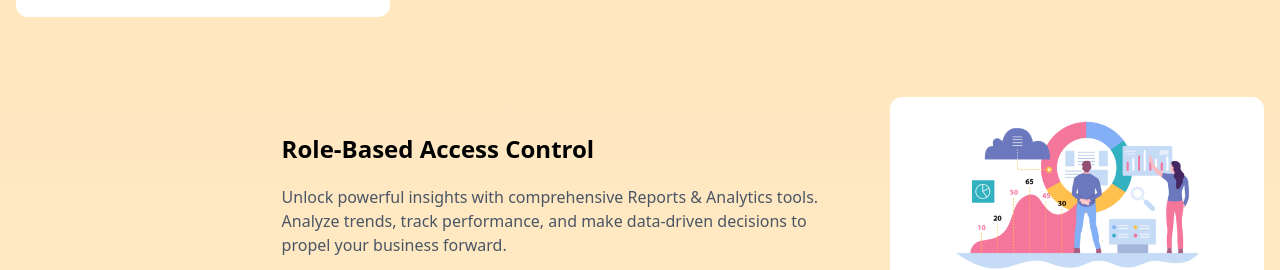
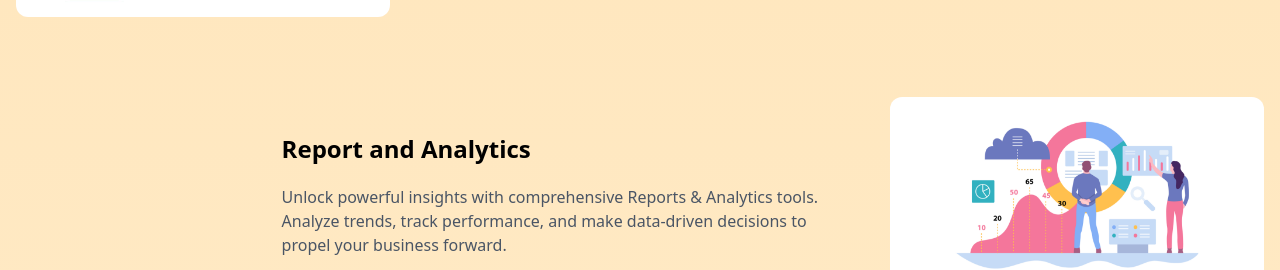
Before and after one commit to bikashgiri2002/FINAL_COLLEGE_PROJECT, a React (Vite) app in the folder StockMateOwnProject/frontend/: page / in a window 1280 px wide. Shown: the part 2402-2672 px from the top of the page. Built offline with nearby package versions, Linux system fonts and the light colour scheme.

Commit message:
update picture

```diff
--- a/StockMateOwnProject/frontend/src/pages/Welcome.jsx
+++ b/StockMateOwnProject/frontend/src/pages/Welcome.jsx
@@ -117,7 +117,7 @@ const Welcome = () => {
             {
               img: "/report.png",
               alt: "Report and Analytics",
-              title: "Role-Based Access Control",
+              title: "Report and Analytics",
               text: "Unlock powerful insights with comprehensive Reports & Analytics tools. Analyze trends, track performance, and make data-driven decisions to propel your business forward.",
               imgLeft: false,
             },
```
